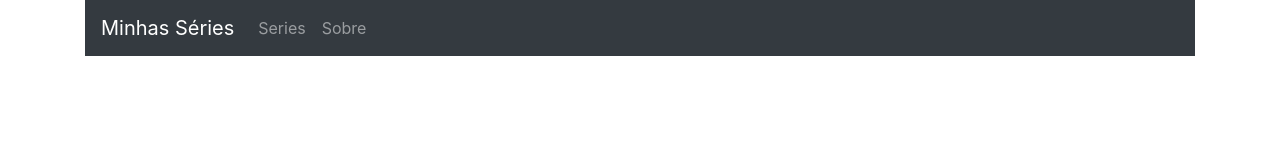
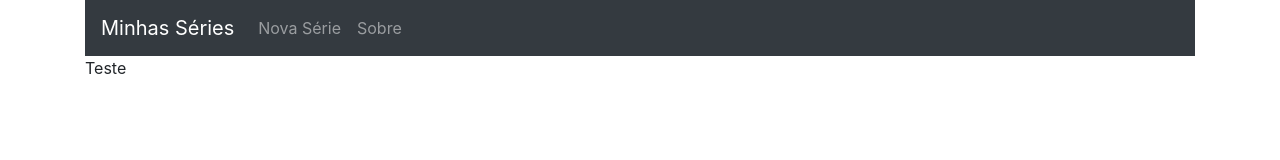
Before and after one commit to elyssonmr/MySeries, a React (Create React App) app: page /new-series in a window 1280 px wide. Shown: the top 160 px of the page. Built offline with nearby package versions, Linux system fonts and the light colour scheme.

Commit message:
Add NewSeries cmponent

```diff
--- a/src/App.js
+++ b/src/App.js
@@ -6,6 +6,7 @@ import {
 
 import Header from "./Header"
 import Home from './Home'
+import NewSeries from "./NewSeries"
 
 
 const About = () => <p>Sobre</p>
@@ -17,6 +18,7 @@ class App extends Component {
         <div className="container">
           <Header/>
           <Route exact path="/" component={Home} />
+          <Route exact path="/new-series" component={NewSeries} />
           <Route exact path="/about" component={About} />
         </div>
       </Router>
--- a/src/Header.js
+++ b/src/Header.js
@@ -12,7 +12,7 @@ class Header extends Component {
                 <div className="collapse navbar-collapse" id="navbarSupportedContent">
                     <ul className="navbar-nav mr-auto">
                         <li className="nav-item">
-                            <Link className="nav-link" to="">Series</Link>
+                            <Link className="nav-link" to="/new-series">Nova Série</Link>
                         </li>
                         <li className="nav-item">
                             <Link className="nav-link" to="/about">Sobre</Link>
--- /dev/null
+++ b/src/NewSeries.js
@@ -0,0 +1,12 @@
+import React, { Component } from 'react'
+
+
+class NewSeries extends Component {
+  render() {
+    return (
+      <span>Teste</span>
+    )
+  }
+}
+
+export default NewSeries
```
